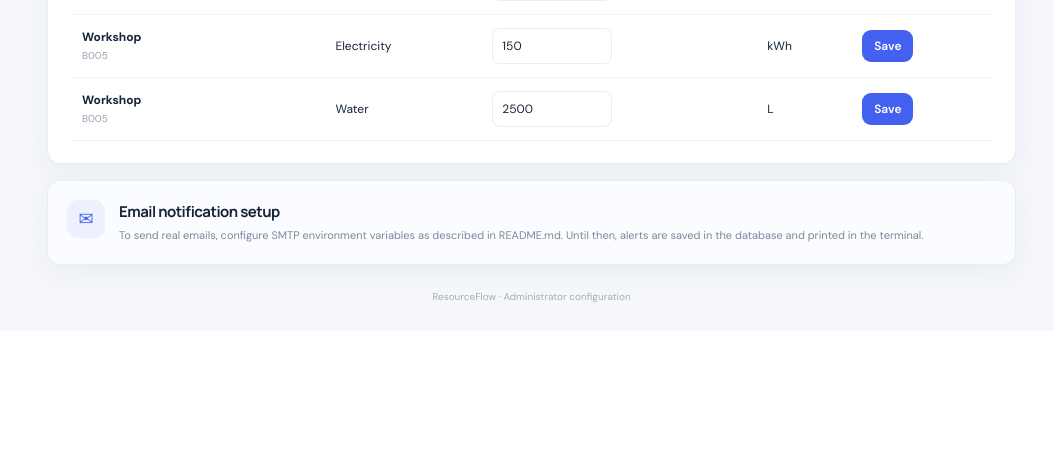
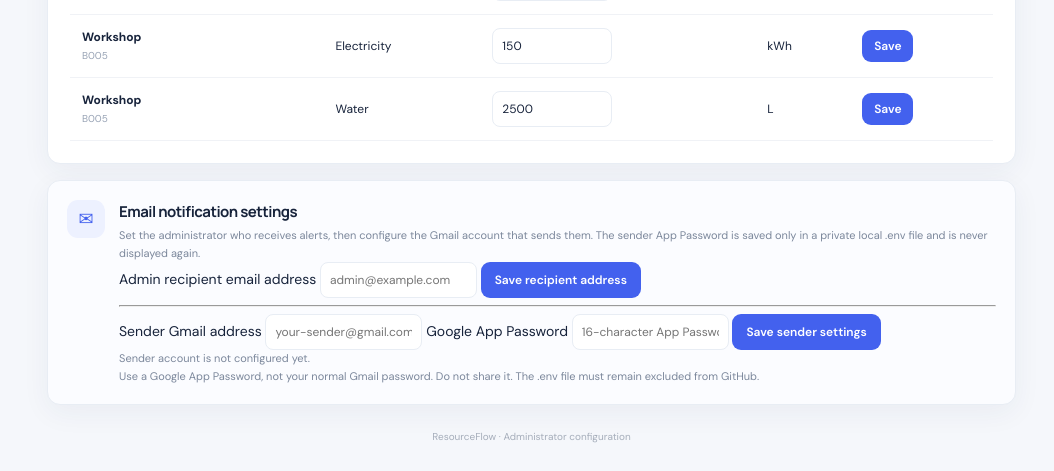
Before and after one commit to sanvi-d83/Resource-Management-System, a Flask app: page /settings in a window 1280 px wide. Shown: the part 808-1279 px from the top of the page, without its empty margins (226-1280 px from the left). Before the commit the page ends 1111 px from the top, so only its background shows below. Run offline with Flask 3, Linux system fonts and the light colour scheme; the visitor is signed in with stand-in values (Sample User, id 1); data comes from the database, SQL or seed files in the repository; data that the repository does not hold is empty.

Commit message:
Improve resource alert notification logic

```diff
--- a/app.py
+++ b/app.py
@@ -1,17 +1,61 @@
 import os
 import random
+import re
 import sqlite3
 from contextlib import contextmanager
-from datetime import datetime, timedelta
+from datetime import datetime
 from functools import wraps
 
 from flask import Flask, jsonify, render_template, request, session, redirect, url_for, flash
 from werkzeug.security import generate_password_hash, check_password_hash
 
-from alerts import send_low_resource_email
+from alerts import send_low_resource_summary_email
 
 BASE_DIR = os.path.dirname(os.path.abspath(__file__))
 DATABASE = os.path.join(BASE_DIR, "resource_management.db")
+ENV_FILE = os.path.join(BASE_DIR, ".env")
+
+
+def load_private_env():
+    """Load local SMTP settings from a private .env file without extra packages."""
+    if not os.path.exists(ENV_FILE):
+        return
+    with open(ENV_FILE, "r", encoding="utf-8") as env_file:
+        for line in env_file:
+            line = line.strip()
+            if not line or line.startswith("#") or "=" not in line:
+                continue
+            key, value = line.split("=", 1)
+            key = key.strip()
+            value = value.strip().strip('"').strip("'")
+            if key and key not in os.environ:
+                os.environ[key] = value
+
+
+def save_private_env(values):
+    """Persist SMTP settings locally; never send secrets back to the browser."""
+    current = {}
+    if os.path.exists(ENV_FILE):
+        with open(ENV_FILE, "r", encoding="utf-8") as env_file:
+            for line in env_file:
+                line = line.strip()
+                if line and not line.startswith("#") and "=" in line:
+                    key, value = line.split("=", 1)
+                    current[key.strip()] = value.strip().strip('"').strip("'")
+    current.update(values)
+    content = "\n".join(f'{key}="{value}"' for key, value in current.items()) + "\n"
+    temp_file = ENV_FILE + ".tmp"
+    with open(temp_file, "w", encoding="utf-8") as env_file:
+        env_file.write(content)
+    os.replace(temp_file, ENV_FILE)
+    try:
+        os.chmod(ENV_FILE, 0o600)
+    except OSError:
+        pass
+    os.environ.update(values)
+
+
+load_private_env()
 
 app = Flask(__name__)
 app.secret_key = os.environ.get("SECRET_KEY", "change-this-secret-key-for-local-development")
@@ -81,6 +125,10 @@ def init_db():
             created_at TEXT NOT NULL,
             FOREIGN KEY(building_id) REFERENCES buildings(id)
         );
+        CREATE TABLE IF NOT EXISTS app_settings (
+            setting_key TEXT PRIMARY KEY,
+            setting_value TEXT NOT NULL
+        );
         """)
         for building_id, name in BUILDINGS:
             conn.execute(
@@ -129,44 +177,46 @@ def latest_reading(conn, building_id, resource):
     ).fetchone()
 
 
-def maybe_create_alert(conn, building_id, resource, value, threshold):
-    # Create an alert only when the resource is below its limit.
-    if value >= threshold:
+def maybe_create_alert(conn, building_id, resource, previous_value, value, threshold):
+    # Create an alert only when the resource crosses from normal to low.
+    if previous_value < threshold or value >= threshold:
         return None
 
-    # Avoid creating repeated alerts for every polling cycle.
-    previous = conn.execute(
-        """SELECT id FROM alerts
-           WHERE building_id=? AND resource=?
-             AND created_at >= ? ORDER BY id DESC LIMIT 1""",
-        (building_id, resource, (datetime.now() - timedelta(minutes=15)).isoformat(timespec="seconds")),
+    building = conn.execute(
+        "SELECT name FROM buildings WHERE id=?", (building_id,)
     ).fetchone()
-    if previous:
-        return None
 
-    building = conn.execute("SELECT name FROM buildings WHERE id=?", (building_id,)).fetchone()
     message = (
         f"{resource} level is below the admin-defined limit in {building['name']} "
         f"({building_id}). Current: {value:g}; minimum: {threshold:g}."
     )
-    email_status = send_low_resource_email(
-        building_name=building["name"],
-        building_id=building_id,
-        resource=resource,
-        current_value=value,
-        threshold=threshold,
-        unit=RESOURCE_CONFIG[resource]["unit"],
-    )
-    conn.execute(
+
+    cursor = conn.execute(
         """INSERT INTO alerts
            (building_id, resource, current_value, threshold, message, email_status, created_at)
            VALUES (?, ?, ?, ?, ?, ?, ?)""",
         (
-            building_id, resource, value, threshold, message,
-            email_status, datetime.now().isoformat(timespec="seconds")
+            building_id,
+            resource,
+            value,
+            threshold,
+            message,
+            "Pending email notification",
+            datetime.now().isoformat(timespec="seconds"),
         ),
     )
-    return {"message": message, "email_status": email_status}
+
+    return {
+        "id": cursor.lastrowid,
+        "message": message,
+        "building_name": building["name"],
+        "building_id": building_id,
+        "resource": resource,
+        "current_value": value,
+        "threshold": threshold,
+        "unit": RESOURCE_CONFIG[resource]["unit"],
+        "email_status": "Pending email notification",
+    }
 
 
 @app.route("/")
@@ -206,8 +256,69 @@ def dashboard():
 @app.route("/settings")
 @login_required
 def settings():
-    return render_template("settings.html")
+    with get_db() as conn:
+        row = conn.execute(
+            "SELECT setting_value FROM app_settings WHERE setting_key='admin_email'"
+        ).fetchone()
+    admin_email = row["setting_value"] if row else ""
+    return render_template("settings.html", admin_email=admin_email)
 
+
+@app.get("/api/admin-email")
+@login_required
+def api_get_admin_email():
+    with get_db() as conn:
+        row = conn.execute(
+            "SELECT setting_value FROM app_settings WHERE setting_key='admin_email'"
+        ).fetchone()
+    return jsonify({"email": row["setting_value"] if row else ""})
+
+
+@app.post("/api/admin-email")
+@login_required
+def api_save_admin_email():
+    data = request.get_json(silent=True) or {}
+    email = (data.get("email") or "").strip()
+    if email and not re.fullmatch(r"[^\s@]+@[^\s@]+\.[^\s@]+", email):
+        return jsonify({"error": "Please enter a valid email address."}), 400
+    with get_db() as conn:
+        conn.execute(
+            """INSERT INTO app_settings(setting_key, setting_value)
+               VALUES ('admin_email', ?)
+               ON CONFLICT(setting_key)
+               DO UPDATE SET setting_value=excluded.setting_value""",
+            (email,),
+        )
+    return jsonify({"success": True, "message": "Admin email saved successfully."})
+
+
+@app.get("/api/smtp-settings")
+@login_required
+def api_get_smtp_settings():
+    return jsonify({
+        "sender_email": os.environ.get("SMTP_USER", ""),
+        "configured": bool(os.environ.get("SMTP_USER") and os.environ.get("SMTP_PASSWORD")),
+    })
+
+
+@app.post("/api/smtp-settings")
+@login_required
+def api_save_smtp_settings():
+    data = request.get_json(silent=True) or {}
+    sender_email = (data.get("sender_email") or "").strip()
+    app_password = (data.get("app_password") or "").replace(" ", "").strip()
+    if not re.fullmatch(r"[^\s@]+@[^\s@]+\.[^\s@]+", sender_email):
+        return jsonify({"error": "Enter a valid sender Gmail address."}), 400
+    if len(app_password) != 16 or not app_password.isalnum():
+        return jsonify({"error": "Enter the 16-character Google App Password (spaces are optional)."}), 400
+    save_private_env({
+        "SMTP_HOST": "smtp.gmail.com",
+        "SMTP_PORT": "587",
+        "SMTP_USER": sender_email,
+        "SMTP_PASSWORD": app_password,
+        "ALERT_FROM": sender_email,
+    })
+    return jsonify({"success": True, "message": "Sender email settings saved securely on this computer."})
 
 @app.get("/api/overview")
 @login_required
@@ -236,51 +347,96 @@ def api_overview():
             result.append({"id": building["id"], "name": building["name"], "resources": resources})
     return jsonify(result)
 
-
 @app.post("/api/simulate")
 @login_required
 def api_simulate():
-    """Generate one simulated reading per building/resource and save it."""
+    """Generate readings and send one summary email per simulation cycle."""
+
     new_alerts = []
+    admin_email = ""
+
     with get_db() as conn:
         buildings = conn.execute("SELECT id FROM buildings").fetchall()
+
         for building in buildings:
             for resource, config in RESOURCE_CONFIG.items():
                 previous = latest_reading(conn, building["id"], resource)
                 old_value = previous["value"] if previous else config["capacity"] * 0.7
 
-                # Simulate gradual changes with occasional low-level events.
                 if resource == "Water":
                     change = random.uniform(-420, 180)
                     value = old_value + change
+
                     if random.random() < 0.07:
                         value -= random.uniform(1200, 2500)
+
                     value = max(0, min(config["capacity"], value))
+
                 else:
-                    # Electricity is represented as remaining available supply in this demo.
                     change = random.uniform(-45, 28)
                     value = old_value + change
+
                     if random.random() < 0.07:
                         value -= random.uniform(100, 220)
+
                     value = max(0, min(config["capacity"], value))
 
                 value = round(value, 2)
                 now = datetime.now().isoformat(timespec="seconds")
+
                 conn.execute(
                     """INSERT INTO resource_readings
                        (building_id, resource, value, recorded_at)
                        VALUES (?, ?, ?, ?)""",
                     (building["id"], resource, value, now),
                 )
+
                 limit_row = conn.execute(
-                    "SELECT threshold FROM resource_limits WHERE building_id=? AND resource=?",
+                    """SELECT threshold FROM resource_limits
+                       WHERE building_id=? AND resource=?""",
                     (building["id"], resource),
                 ).fetchone()
+
                 threshold = limit_row["threshold"] if limit_row else config["default_threshold"]
-                alert = maybe_create_alert(conn, building["id"], resource, value, threshold)
+
+                alert = maybe_create_alert(
+                    conn, building["id"], resource, old_value, value, threshold
+                )
+
                 if alert:
                     new_alerts.append(alert)
-    return jsonify({"success": True, "new_alerts": new_alerts})
+
+        email_setting = conn.execute(
+            "SELECT setting_value FROM app_settings WHERE setting_key='admin_email'"
+        ).fetchone()
+
+        admin_email = email_setting["setting_value"] if email_setting else ""
+
+    # Send one email after all buildings and resources have been checked.
+    if new_alerts:
+        if admin_email:
+            email_status = send_low_resource_summary_email(
+                recipient=admin_email,
+                alerts=new_alerts,
+            )
+        else:
+            email_status = "Email not sent: save the admin recipient email in Admin Settings."
+
+        # Update the email status of every alert included in the summary.
+        with get_db() as conn:
+            for alert in new_alerts:
+                conn.execute(
+                    "UPDATE alerts SET email_status=? WHERE id=?",
+                    (email_status, alert["id"]),
+                )
+
+        for alert in new_alerts:
+            alert["email_status"] = email_status
+
+    return jsonify({
+        "success": True,
+        "new_alerts": new_alerts
+    })
 
 
 @app.get("/api/history")
--- a/static/js/settings.js
+++ b/static/js/settings.js
@@ -50,4 +50,55 @@ async function saveLimit(buildingId, resource) {
   }
 }
 
-document.addEventListener("DOMContentLoaded", () => loadLimits().catch(e => showToast(e.message, true)));
+async function saveAdminEmail(event) {
+  event.preventDefault();
+  const input = document.getElementById("admin-email");
+  try {
+    const result = await api("/api/admin-email", {
+      method: "POST",
+      headers: { "Content-Type": "application/json" },
+      body: JSON.stringify({ email: input.value })
+    });
+    showToast(result.message);
+  } catch (error) {
+    showToast(error.message, true);
+  }
+}
+
+document.addEventListener("DOMContentLoaded", () => {
+  loadLimits().catch(e => showToast(e.message, true));
+  const emailForm = document.getElementById("admin-email-form");
+  if (emailForm) emailForm.addEventListener("submit", saveAdminEmail);
+  const smtpForm = document.getElementById("smtp-settings-form");
+  if (smtpForm) smtpForm.addEventListener("submit", saveSmtpSettings);
+  loadSmtpSettings().catch(e => showToast(e.message, true));
+});
+
+
+async function loadSmtpSettings() {
+  const result = await api("/api/smtp-settings");
+  const senderInput = document.getElementById("sender-email");
+  const status = document.getElementById("smtp-config-status");
+  if (senderInput) senderInput.value = result.sender_email || "";
+  if (status) status.textContent = result.configured
+    ? "Sender account configured. App Password is stored privately."
+    : "Sender account is not configured yet.";
+}
+
+async function saveSmtpSettings(event) {
+  event.preventDefault();
+  const sender_email = document.getElementById("sender-email").value;
+  const app_password = document.getElementById("app-password").value;
+  try {
+    const result = await api("/api/smtp-settings", {
+      method: "POST",
+      headers: { "Content-Type": "application/json" },
+      body: JSON.stringify({ sender_email, app_password })
+    });
+    document.getElementById("app-password").value = "";
+    showToast(result.message);
+    await loadSmtpSettings();
+  } catch (error) {
+    showToast(error.message, true);
+  }
+}
--- a/templates/settings.html
+++ b/templates/settings.html
@@ -28,7 +28,28 @@
         </div>
       </section>
       <section class="panel email-info">
-        <div class="email-symbol">✉</div><div><h3>Email notification setup</h3><p class="muted">To send real emails, configure SMTP environment variables as described in README.md. Until then, alerts are saved in the database and printed in the terminal.</p></div>
+        <div class="email-symbol">✉</div>
+        <div class="email-settings-content">
+          <h3>Email notification settings</h3>
+          <p class="muted">Set the administrator who receives alerts, then configure the Gmail account that sends them. The sender App Password is saved only in a private local .env file and is never displayed again.</p>
+
+          <form id="admin-email-form">
+            <label for="admin-email">Admin recipient email address</label>
+            <input id="admin-email" name="email" type="email" value="{{ admin_email }}" placeholder="admin@example.com" required>
+            <button class="btn primary" type="submit">Save recipient address</button>
+          </form>
+
+          <hr>
+          <form id="smtp-settings-form">
+            <label for="sender-email">Sender Gmail address</label>
+            <input id="sender-email" name="sender_email" type="email" placeholder="your-sender@gmail.com" autocomplete="username" required>
+            <label for="app-password">Google App Password</label>
+            <input id="app-password" name="app_password" type="password" placeholder="16-character App Password" autocomplete="new-password" required>
+            <button class="btn primary" type="submit">Save sender settings</button>
+          </form>
+          <p id="smtp-config-status" class="muted email-note">Checking sender configuration…</p>
+          <p class="muted email-note">Use a Google App Password, not your normal Gmail password. Do not share it. The .env file must remain excluded from GitHub.</p>
+        </div>
       </section>
       <footer>ResourceFlow · Administrator configuration</footer>
     </main>
```
Also changed, not shown: alerts.py (+34 -23 lines), 1 other file.
